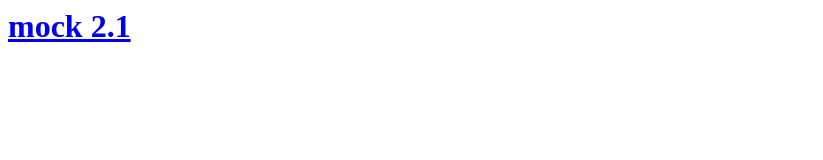
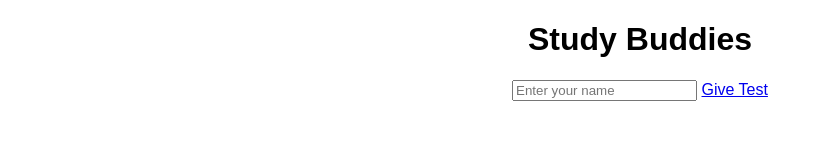
Before and after one commit to Study-buddies-school/Study-buddies-school, a plain HTML site: page index.html in a window 1280 px wide. Shown: the whole page, without its empty margins (0-823 px from the left). Drawn offline with Linux system fonts and the light colour scheme; files that its build step writes are made by us from their sources.

Commit message:
Update index.html

```diff
--- a/index.html
+++ b/index.html
@@ -1,12 +1,20 @@
-<html>
-  <head>
-    <title>
-      Study Buddies
-    </title>
-  </head>
-<bod>
-  <h1>
-  <a href="mock/first.html">mock 2.1</a>
-  </h1>
-</bod>
+<!DOCTYPE html>
+<html lang="en">
+<head>
+    <meta charset="UTF-8">
+    <meta name="viewport" content="width=device-width, initial-scale=1.0">
+    <title>Study Buddies</title>
+    <link rel="stylesheet" href="styles.css">
+</head>
+<body>
+    <header>
+        <h1>Study Buddies</h1>
+    </header>
+    <main>
+        <div class="input-container">
+            <input type="text" placeholder="Enter your name">
+            <a href="mock/first.html" class="btn">Give Test</a>
+        </div>
+    </main>
+</body>
 </html>
```
